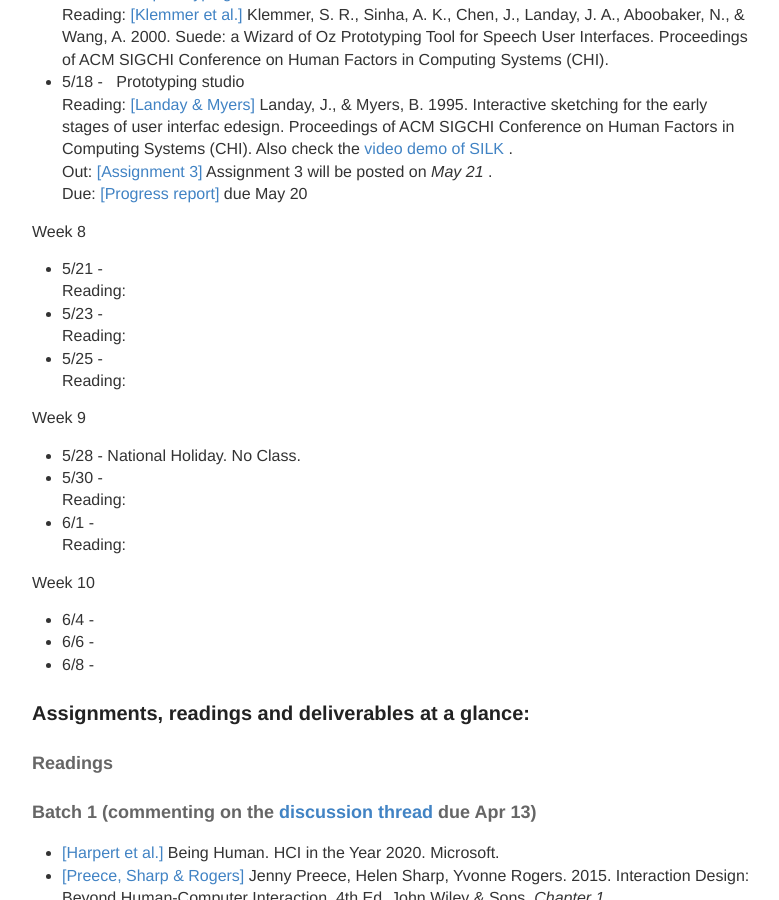
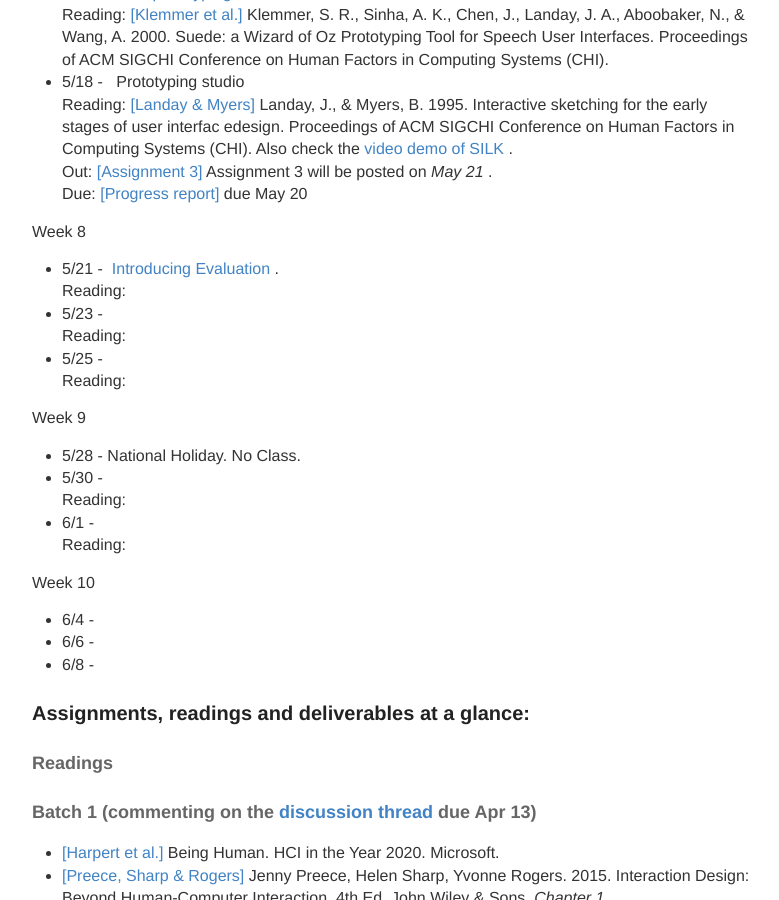
Before and after one commit to hciwang/hciwang.github.io, a Jekyll site: the page built from _posts/2018-3-25-lectures.md, in a window 1280 px wide and 900 px high, scrolled down 2299 px. Shown: the whole window, without its empty margins (248-1027 px from the left). Built offline with Jekyll 4.4.1, drawn with Linux system fonts in a browser that asks for light colours.

Commit message:
Update 2018-3-25-lectures.md

```diff
--- a/_posts/2018-3-25-lectures.md
+++ b/_posts/2018-3-25-lectures.md
@@ -75,7 +75,7 @@
 Due: [[Progress report]](https://canvas.ucdavis.edu/courses/225630/assignments/199854) due May 20
 
 Week 8
-- 5/21 -
+- 5/21 -  [Introducing Evaluation](https://canvas.ucdavis.edu/courses/225630/files?preview=3613857) .
 Reading:
 - 5/23 -
 Reading:
```
